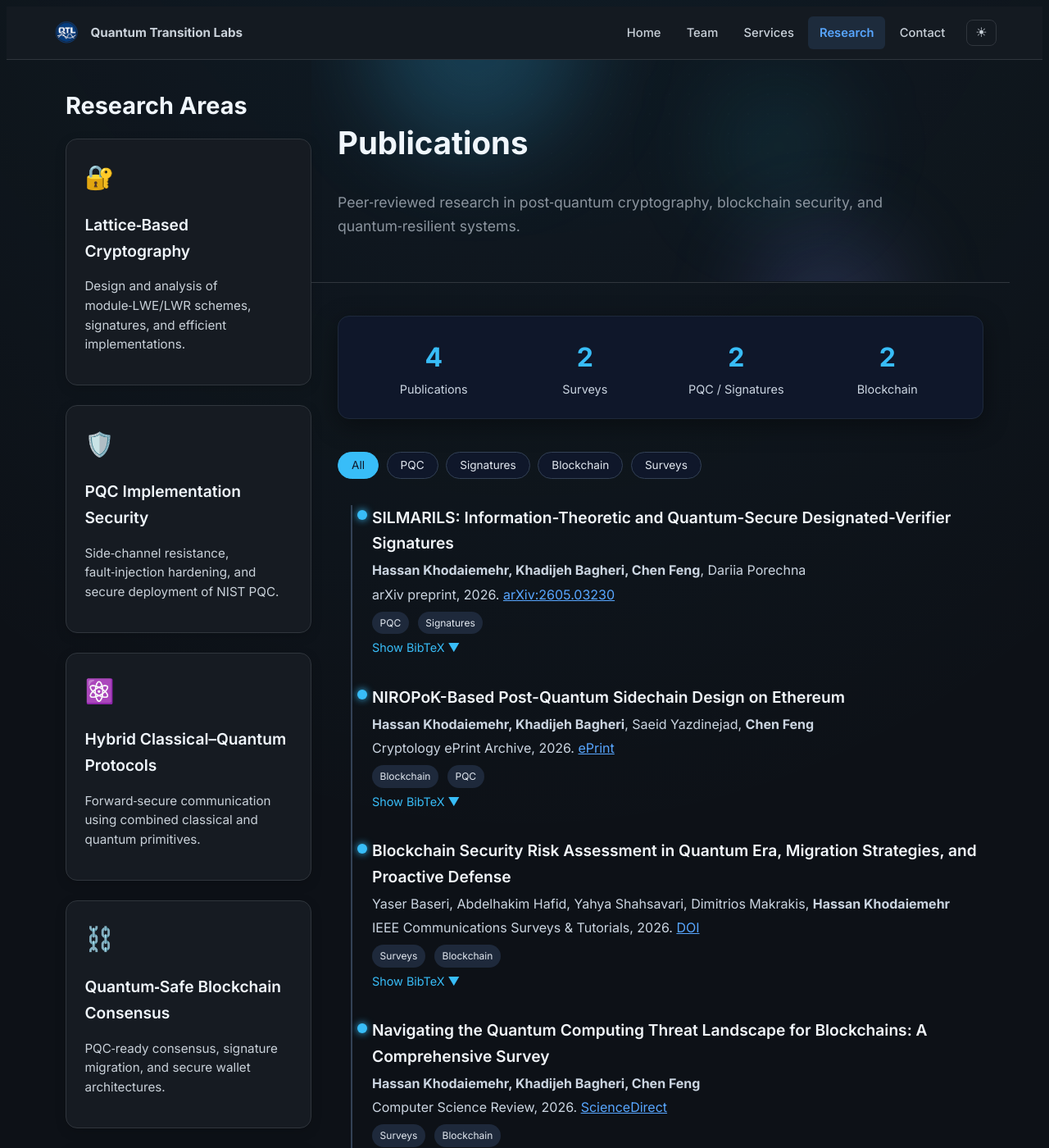
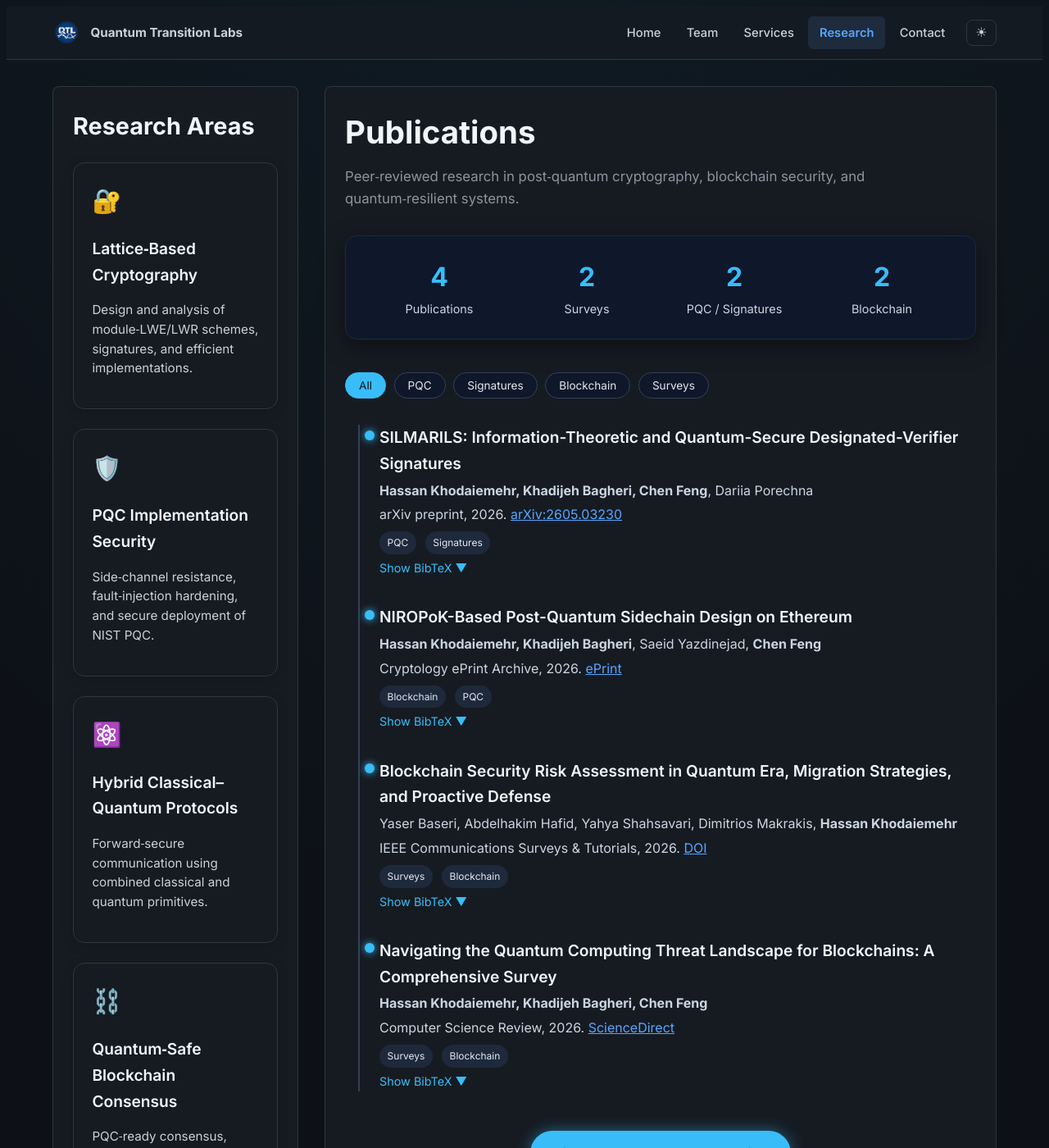
Before and after one commit to hassankhodaiemehr/qtransitionlabs, a Jekyll site: the page built from research.md, in a window 1280 px wide and 1400 px high. Shown: the whole window at 82% size. Built offline with Jekyll 4.4.1, drawn with Linux system fonts in a browser that asks for light colours.

Commit message:
Rebuild research page as stacked sections for iPhone.
Replace grid/sidebar layout with two plain block sections on mobile, no
scroll-reveal or animated banners. Desktop keeps a flex two-column layout.

```diff
--- a/assets/css/animations.css
+++ b/assets/css/animations.css
@@ -143,33 +143,6 @@
 }
 
 /* --- Research layout banner --- */
-.research-layout {
-  position: relative;
-}
-
-.research-header-banner {
-  margin-top: -2rem;
-}
-
-.research-header-banner .page-banner-bg {
-  contain: paint;
-}
-
-@media (max-width: 900px) {
-  .research-header-banner {
-    margin: 0 -1rem 2rem;
-    padding: 2rem 1rem 1.75rem;
-  }
-
-  /* Disable animated banner layers on research mobile — blur/filter causes iOS paint bleed */
-  .research-header-banner .page-banner-orb,
-  .research-header-banner .page-banner-grid {
-    animation: none;
-    opacity: 0.35;
-  }
-}
-
-/* --- Scroll reveal (shared with homepage) --- */
 .reveal-target {
   opacity: 0;
   transform: translateY(22px);
--- a/assets/css/pages.css
+++ b/assets/css/pages.css
@@ -116,81 +116,7 @@
   transform: translateY(-2px);
 }
 
-/* --- Research --- */
-.research-layout {
-  display: grid;
-  grid-template-columns: 300px 1fr;
-  gap: 2rem;
-  padding: 2rem 1rem;
-}
-
-.sidebar {
-  height: fit-content;
-}
-
-@media (min-width: 901px) {
-  .sidebar {
-    position: sticky;
-    top: 5rem;
-  }
-}
-
-@media (max-width: 900px) {
-  .research-layout {
-    display: flex;
-    flex-direction: column;
-    gap: 0;
-    padding: 1.5rem 1rem 2rem;
-    overflow-x: clip;
-  }
-
-  .sidebar {
-    position: static;
-    top: auto;
-    width: 100%;
-    z-index: auto;
-    padding-bottom: 2rem;
-    margin-bottom: 2rem;
-    border-bottom: 1px solid #30363D;
-  }
-
-  body.light-mode .sidebar {
-    border-bottom-color: #E5E7EB;
-  }
-
-  .right-column {
-    position: static;
-    width: 100%;
-    min-width: 0;
-    overflow: visible;
-  }
-
-  /* No scroll-reveal on mobile — prevents iOS overlap/compositing glitches */
-  .research-layout .reveal-target,
-  .research-layout .reveal-active {
-    opacity: 1 !important;
-    transform: none !important;
-    transition: none !important;
-  }
-}
-
-.sidebar-title {
-  font-size: 1.8rem;
-  font-weight: 700;
-  margin-bottom: 1rem;
-  color: #F0F6FC;
-}
-
-body.light-mode .sidebar-title {
-  color: #1A1F36;
-}
-
-.research-grid {
-  display: grid;
-  grid-template-columns: 1fr;
-  gap: 1.5rem;
-}
-
+/* --- Research (cards, metrics, timeline — layout in research.css) --- */
 .research-card {
   background: #161B22;
   border: 1px solid #30363D;
@@ -246,23 +172,27 @@
   margin-bottom: 2rem;
 }
 
-.research-header h1 {
+.research-header h1,
+.research-pubs-header h1 {
   font-size: 2.4rem;
   font-weight: 700;
   color: #F0F6FC;
 }
 
-.research-header p {
+.research-header p,
+.research-pubs-header p {
   color: #8B949E;
   font-size: 1.1rem;
   max-width: 700px;
 }
 
-body.light-mode .research-header h1 {
+body.light-mode .research-header h1,
+body.light-mode .research-pubs-header h1 {
   color: #1A1F36;
 }
 
-body.light-mode .research-header p {
+body.light-mode .research-header p,
+body.light-mode .research-pubs-header p {
   color: #4B5563;
 }
 
--- /dev/null
+++ b/assets/css/research.css
@@ -0,0 +1,100 @@
+/* ==========================================================================
+   Research page layout — plain block stack on mobile, flex columns on desktop
+   ========================================================================== */
+
+.research-page {
+  padding: 1.5rem 0 2.5rem;
+}
+
+.research-areas-section,
+.research-pubs-section {
+  display: block;
+  width: 100%;
+}
+
+.research-areas-section {
+  margin-bottom: 2.5rem;
+  padding-bottom: 2.5rem;
+  border-bottom: 1px solid #30363D;
+}
+
+body.light-mode .research-areas-section {
+  border-bottom-color: #E5E7EB;
+}
+
+.research-areas-title {
+  font-size: 1.8rem;
+  font-weight: 700;
+  margin: 0 0 1.25rem;
+  color: #F0F6FC;
+}
+
+body.light-mode .research-areas-title {
+  color: #1A1F36;
+}
+
+.research-areas-list {
+  display: block;
+}
+
+.research-areas-list .research-card {
+  margin-bottom: 1.25rem;
+}
+
+.research-areas-list .research-card:last-child {
+  margin-bottom: 0;
+}
+
+.research-pubs-header {
+  margin-bottom: 2rem;
+}
+
+.research-pubs-header h1 {
+  font-size: clamp(1.85rem, 5vw, 2.4rem);
+  font-weight: 700;
+  margin: 0 0 0.5rem;
+  color: #F0F6FC;
+}
+
+.research-pubs-header p {
+  margin: 0;
+  color: #8B949E;
+  font-size: 1.05rem;
+  line-height: 1.6;
+}
+
+body.light-mode .research-pubs-header h1 {
+  color: #1A1F36;
+}
+
+body.light-mode .research-pubs-header p {
+  color: #4B5563;
+}
+
+@media (min-width: 901px) {
+  .research-page {
+    display: flex;
+    flex-direction: row;
+    align-items: flex-start;
+    gap: 2rem;
+    padding: 2rem 0 3rem;
+  }
+
+  .research-areas-section {
+    flex: 0 0 300px;
+    position: sticky;
+    top: 5rem;
+    margin-bottom: 0;
+    padding-bottom: 0;
+    border-bottom: none;
+  }
+
+  .research-pubs-section {
+    flex: 1 1 auto;
+    min-width: 0;
+  }
+
+  .research-areas-list .research-card {
+    margin-bottom: 1.5rem;
+  }
+}
--- a/research.md
+++ b/research.md
@@ -3,91 +3,88 @@
 title: Research
 description: Peer-reviewed publications in post-quantum cryptography, blockchain security, and quantum-resilient systems.
 script: /assets/js/research.js
+stylesheet: /assets/css/research.css
 permalink: /research/
 ---
 
-<div class="research-layout">
+<div class="research-page">
 
-<div class="sidebar">
-  <div class="sidebar-title reveal-target">Research Areas</div>
+<section class="research-areas-section" aria-labelledby="research-areas-heading">
+  <h2 id="research-areas-heading" class="research-areas-title">Research Areas</h2>
 
-  <div class="research-grid">
+  <div class="research-areas-list">
 
-    <div class="research-card reveal-target">
+    <article class="research-card">
       <div class="research-icon" aria-hidden="true">🔐</div>
       <h3>Lattice‑Based Cryptography</h3>
       <p>Design and analysis of module‑LWE/LWR schemes, signatures, and efficient implementations.</p>
-    </div>
+    </article>
 
-    <div class="research-card reveal-target">
+    <article class="research-card">
       <div class="research-icon" aria-hidden="true">🛡️</div>
       <h3>PQC Implementation Security</h3>
       <p>Side‑channel resistance, fault‑injection hardening, and secure deployment of NIST PQC.</p>
-    </div>
+    </article>
 
-    <div class="research-card reveal-target">
+    <article class="research-card">
       <div class="research-icon" aria-hidden="true">⚛️</div>
       <h3>Hybrid Classical–Quantum Protocols</h3>
       <p>Forward‑secure communication using combined classical and quantum primitives.</p>
-    </div>
+    </article>
 
-    <div class="research-card reveal-target">
+    <article class="research-card">
       <div class="research-icon" aria-hidden="true">⛓️</div>
       <h3>Quantum‑Safe Blockchain Consensus</h3>
       <p>PQC‑ready consensus, signature migration, and secure wallet architectures.</p>
-    </div>
+    </article>
 
-    <div class="research-card reveal-target">
+    <article class="research-card">
       <div class="research-icon" aria-hidden="true">🤖</div>
       <h3>AI‑Assisted Cryptographic Analysis</h3>
       <p>ML‑driven detection of protocol weaknesses and cryptographic misconfigurations.</p>
-    </div>
+    </article>
 
-    <div class="research-card reveal-target">
+    <article class="research-card">
       <div class="research-icon" aria-hidden="true">🔗</div>
       <h3>Secure Multiparty Computation</h3>
       <p>Efficient MPC, threshold crypto, and privacy‑preserving computation frameworks.</p>
-    </div>
+    </article>
 
-    <div class="research-card reveal-target">
+    <article class="research-card">
       <div class="research-icon" aria-hidden="true">🧩</div>
       <h3>Zero‑Knowledge Proof Systems</h3>
       <p>Design and optimization of SNARKs, STARKs, and PQ‑secure proof systems.</p>
-    </div>
+    </article>
 
   </div>
-</div>
+</section>
 
-<div class="right-column">
-
-  <div class="research-header-banner">
-    {% include page-banner-bg.html %}
-    <div class="research-header reveal-target">
-    <h1>Publications</h1>
+<section class="research-pubs-section" aria-labelledby="publications-heading">
+  <header class="research-pubs-header">
+    <h1 id="publications-heading">Publications</h1>
     <p>Peer‑reviewed research in post‑quantum cryptography, blockchain security, and quantum‑resilient systems.</p>
-    </div>
-  </div>
+  </header>
 
   <div class="metrics-panel">
-    <div class="metric-box reveal-target">
+    <div class="metric-box">
       <div class="metric-value">4</div>
       <div class="metric-label">Publications</div>
     </div>
-    <div class="metric-box reveal-target">
+    <div class="metric-box">
       <div class="metric-value">2</div>
       <div class="metric-label">Surveys</div>
     </div>
-    <div class="metric-box reveal-target">
+    <div class="metric-box">
       <div class="metric-value">2</div>
       <div class="metric-label">PQC / Signatures</div>
     </div>
-    <div class="metric-box reveal-target">
+    <div class="metric-box">
       <div class="metric-value">2</div>
       <div class="metric-label">Blockchain</div>
     </div>
   </div>
 
-  <div class="filter-bar reveal-target" role="group" aria-label="Filter publications">
+  <div class="filter-bar" role="group" aria-label="Filter publications">
     <button type="button" class="filter-btn active" data-filter="all">All</button>
     <button type="button" class="filter-btn" data-filter="pqc">PQC</button>
     <button type="button" class="filter-btn" data-filter="signatures">Signatures</button>
@@ -97,7 +94,7 @@
 
   <div class="timeline">
 
-    <div class="pub-item reveal-target" data-tags="pqc signatures">
+    <div class="pub-item" data-tags="pqc signatures">
       <div class="pub-title">SILMARILS: Information-Theoretic and Quantum-Secure Designated-Verifier Signatures</div>
       <div class="pub-authors"><strong>Hassan Khodaiemehr, Khadijeh Bagheri, Chen Feng</strong>, Dariia Porechna</div>
       <div class="pub-venue">arXiv preprint, 2026. <a href="https://arxiv.org/abs/2605.03230" target="_blank" rel="noopener noreferrer">arXiv:2605.03230</a></div>
@@ -120,7 +117,7 @@
       </div>
     </div>
 
-    <div class="pub-item reveal-target" data-tags="blockchain pqc">
+    <div class="pub-item" data-tags="blockchain pqc">
       <div class="pub-title">NIROPoK-Based Post-Quantum Sidechain Design on Ethereum</div>
       <div class="pub-authors"><strong>Hassan Khodaiemehr, Khadijeh Bagheri</strong>, Saeid Yazdinejad, <strong>Chen Feng</strong></div>
       <div class="pub-venue">Cryptology ePrint Archive, 2026. <a href="https://eprint.iacr.org/2026/401" target="_blank" rel="noopener noreferrer">ePrint</a></div>
@@ -141,7 +138,7 @@
       </div>
     </div>
 
-    <div class="pub-item reveal-target" data-tags="surveys blockchain">
+    <div class="pub-item" data-tags="surveys blockchain">
       <div class="pub-title">Blockchain Security Risk Assessment in Quantum Era, Migration Strategies, and Proactive Defense</div>
       <div class="pub-authors">Yaser Baseri, Abdelhakim Hafid, Yahya Shahsavari, Dimitrios Makrakis, <strong>Hassan Khodaiemehr</strong></div>
       <div class="pub-venue">IEEE Communications Surveys &amp; Tutorials, 2026. <a href="https://doi.org/10.1109/COMST.2025.3621113" target="_blank" rel="noopener noreferrer">DOI</a></div>
@@ -164,7 +161,7 @@
       </div>
     </div>
 
-    <div class="pub-item reveal-target" data-tags="surveys blockchain">
+    <div class="pub-item" data-tags="surveys blockchain">
       <div class="pub-title">Navigating the Quantum Computing Threat Landscape for Blockchains: A Comprehensive Survey</div>
       <div class="pub-authors"><strong>Hassan Khodaiemehr, Khadijeh Bagheri, Chen Feng</strong></div>
       <div class="pub-venue">Computer Science Review, 2026. <a href="https://www.sciencedirect.com/science/article/pii/S1574013725001224" target="_blank" rel="noopener noreferrer">ScienceDirect</a></div>
@@ -189,10 +186,10 @@
 
   </div>
 
-  <div class="research-cta reveal-target">
+  <div class="research-cta">
     <a href="/contact/" class="hero-button">Discuss a Research Collaboration</a>
   </div>
 
-</div>
+</section>
 
 </div>
```
